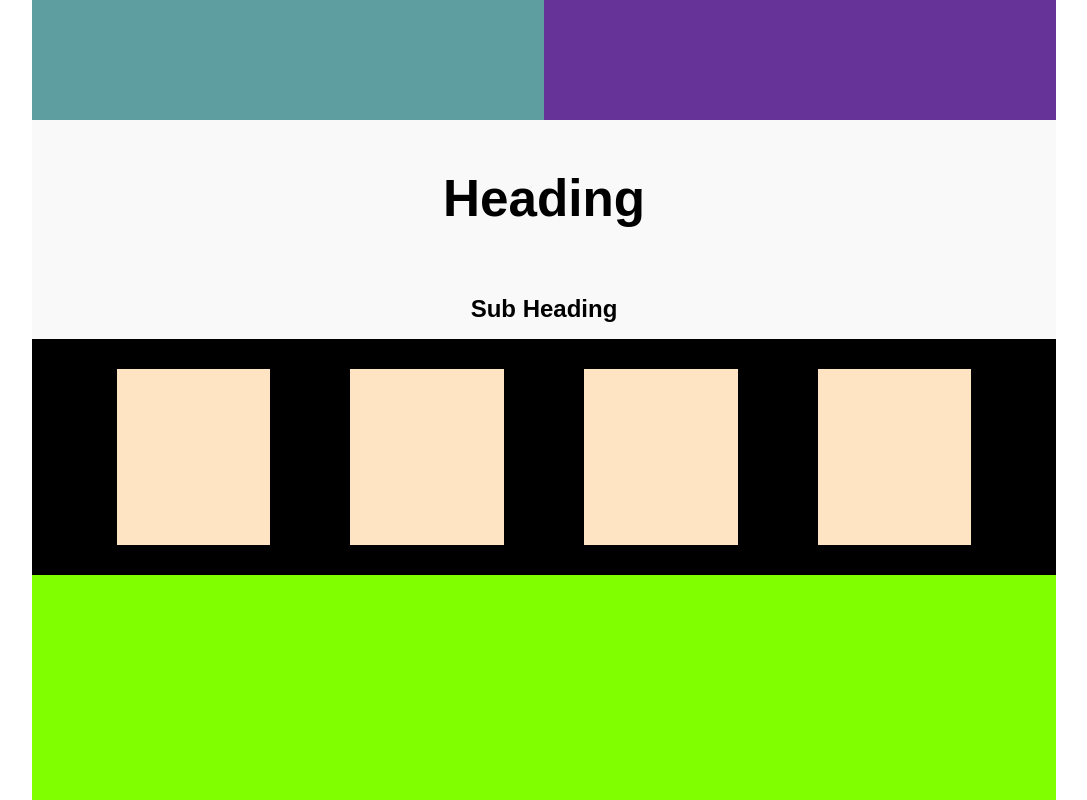
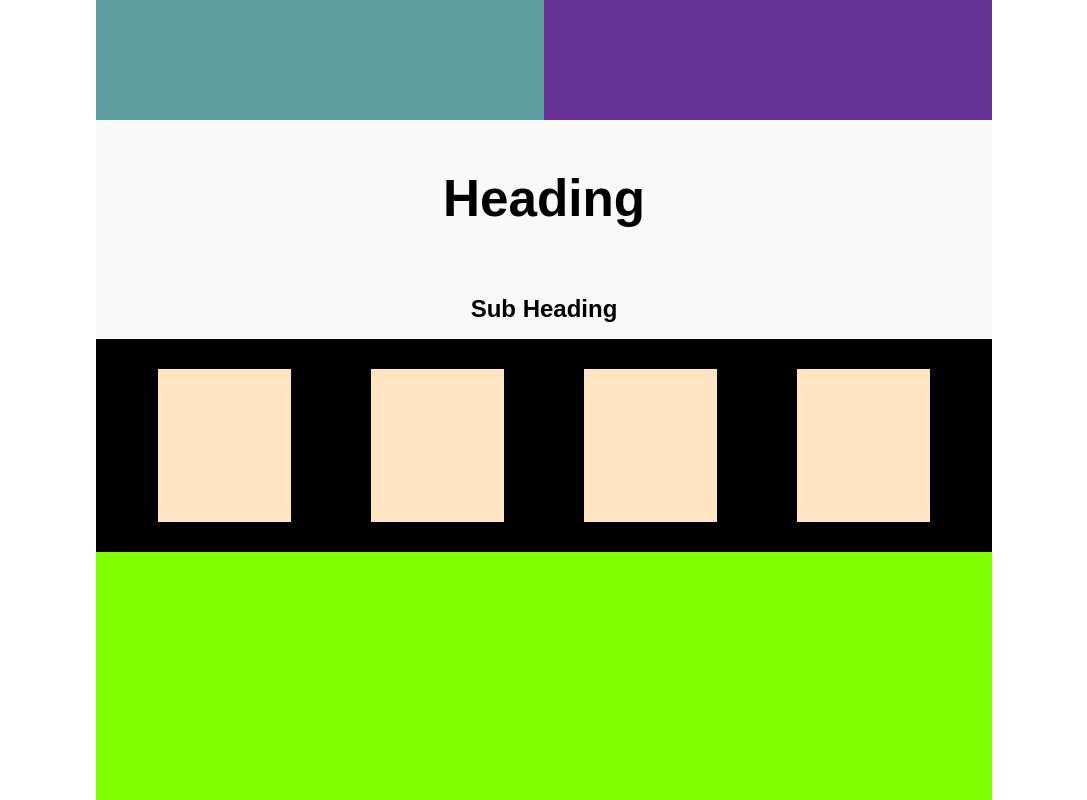
Before and after one commit to Abhijith834/Dion, a React (Vite) app: page / in a window 1280 px wide. Shown: the part 740-1540 px from the top of the page, without its empty margins (96-1183 px from the left). Built offline with nearby package versions, Linux system fonts and the light colour scheme.

Commit message:
Fixed minor bug with navbar

```diff
--- a/src/App.css
+++ b/src/App.css
@@ -4,7 +4,6 @@
   flex-direction: column;
   overflow: hidden;
   box-sizing: border-box;
-  justify-content: center;
   align-items: center;
   width: 100vw;
   margin: 0 auto;
@@ -13,15 +12,13 @@
 body {
   margin: 0;
   padding: 0;
-  /* height: 100vh; */
   width: 100vw;
   display: flex;
   justify-content: center;
-  /* align-items: center; */
 }
 
-@media (min-width: 1024px) {
-  .App {
-    width: 80vw;
-  }
+header {
+  height: auto;
+  display: flex;
+  justify-content: center;
 }
--- a/src/App.jsx
+++ b/src/App.jsx
@@ -2,11 +2,16 @@ import React from "react";
 import "./App.css";
 import Navbar from "./assets/Components/Navbar/Navbar";
 import Home from "./Home";
+
 function App() {
   return (
     <div className="App">
-      <Navbar />
-      <Home />
+      <header>
+        <Navbar />
+      </header>
+      <div className="content">
+        <Home />
+      </div>
     </div>
   );
 }
--- a/src/Home.jsx
+++ b/src/Home.jsx
@@ -9,7 +9,7 @@ import Footer from "./assets/Components/Footer/Footer";
 
 const Home = () => {
   return (
-    <div>
+    <div className="content">
       <Section1 />
       <Section2 />
       <Section4 />
--- a/src/assets/Components/Navbar/Navbar.css
+++ b/src/assets/Components/Navbar/Navbar.css
@@ -1,6 +1,5 @@
 .navbar {
   background-color: #333;
-  /* padding: 5px; */
   position: fixed;
   top: 0;
   width: 100vw;
@@ -51,6 +50,7 @@
 }
 @media (min-width: 820px) {
   .navbar {
+    width: 90vw;
     display: flex;
     justify-content: center;
   }
--- a/src/assets/Components/Section2/Section2.css
+++ b/src/assets/Components/Section2/Section2.css
@@ -88,8 +88,8 @@
 
   .tile {
     background-color: bisque;
-    width: calc(100vw * 0.15);
-    height: calc(100vw * 0.15 * 1.15);
+    width: calc(100vw * 0.12);
+    height: calc(100vw * 0.12 * 1.15);
     transition: transform 0.3s ease-in-out;
   }
 
@@ -100,7 +100,7 @@
 
 @media (min-width: 1024px) {
   .tile {
-    width: calc(80vw * 0.15);
-    height: calc(80vw * 0.15 * 1.15);
+    width: calc(80vw * 0.13);
+    height: calc(80vw * 0.13 * 1.15);
   }
 }
--- a/src/index.css
+++ b/src/index.css
@@ -25,12 +25,9 @@ a:hover {
 body {
   margin: 0;
   padding: 0;
-  width: 100vw; /* Full width */
-  /* height: 100vh; */
+  width: 100vw;
   display: flex;
   justify-content: center;
-  /* align-items: center; */
-  /* flex-direction: column; */
   box-sizing: border-box;
   overflow-x: hidden;
 }
@@ -45,6 +42,14 @@ body {
 
 .nav_side_menu {
   z-index: 999;
+}
+
+.content {
+  display: flex;
+  flex-direction: column;
+  justify-content: center;
+  align-items: center;
+  width: 100vw;
 }
 
 h1 {
@@ -83,3 +88,15 @@ button:focus-visible {
     background-color: #f9f9f9;
   }
 }
+
+@media (min-width: 820px) {
+  .content {
+    width: 80vw;
+  }
+}
+
+@media (min-width: 1024px) {
+  .content {
+    width: 70vw;
+  }
+}
```
